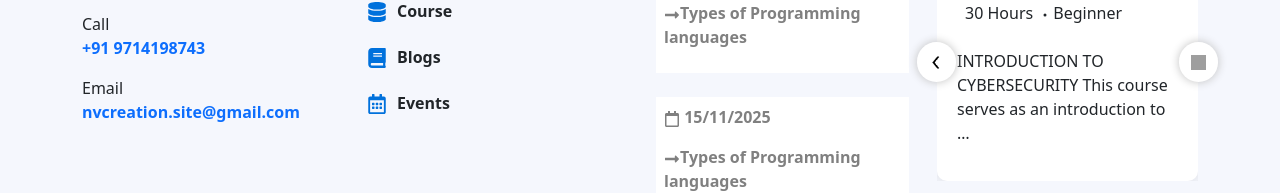
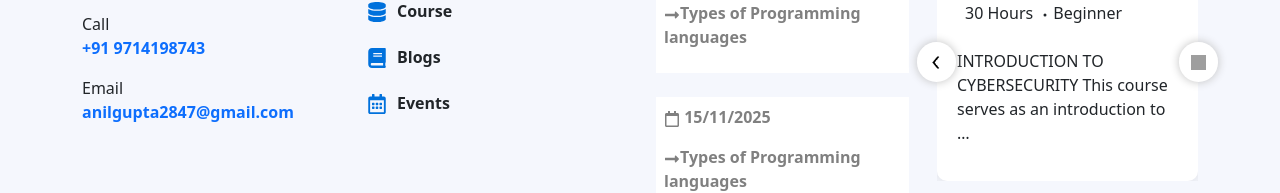
Before and after one commit to Nirav40833/nvcreationpro, a React (Create React App) app: page / in a window 1280 px wide. Shown: the part 3672-3865 px from the top of the page. Built offline with nearby package versions, Linux system fonts and the light colour scheme; grey boxes are pictures that could not be loaded; a web font is replaced by a local one.

Commit message:
Update Footer.js

```diff
--- a/src/Compnets/Footer.js
+++ b/src/Compnets/Footer.js
@@ -20,7 +20,7 @@ const Footer = () => {
                             </div>
                             <div>
                                 Email
-                                <p className='fw-bold text-primary'>nvcreation.site@gmail.com</p>
+                                <p className='fw-bold text-primary'>anilgupta2847@gmail.com</p>
                             </div>
                             {/* <div className='socil_icons'>
                                 <i><FaFacebookF /></i>
```
